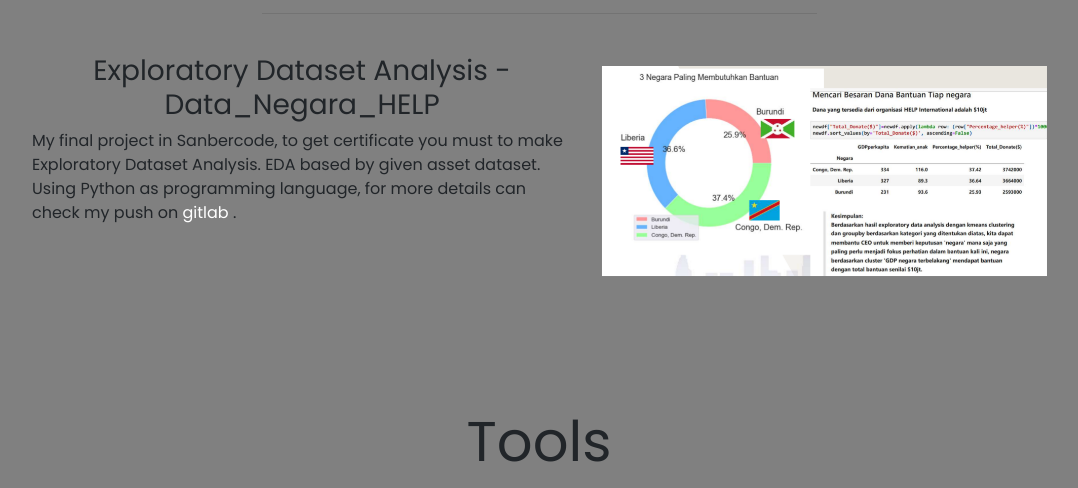
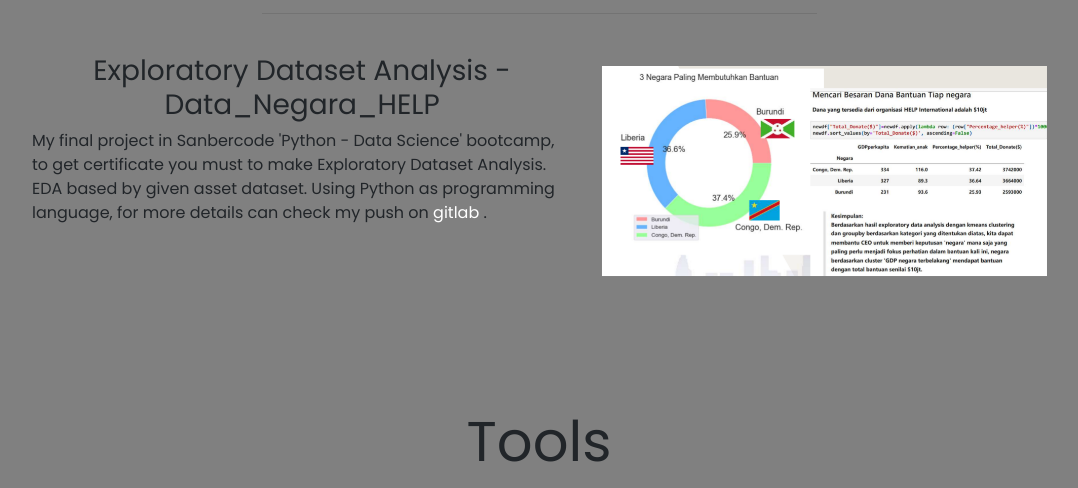
Before and after one commit to kenangghalih21/kenangghalih21.github.io, a plain HTML site: page index.html in a window 1280 px wide. Shown: the part 4502-4990 px from the top of the page, without its empty margins (101-1179 px from the left). Drawn offline with nearby package versions, Linux system fonts and the light colour scheme.

Commit message:
last ver.

```diff
--- a/index.html
+++ b/index.html
@@ -254,7 +254,7 @@
 				<div class="col-sm-12 col-lg-6 order-lg-0 mt-3"data-aos="flip-right" data-aos-duration="1500">
 					<h3 class="text-center">Exploratory Dataset Analysis - Data_Negara_HELP</h3>
 					<p class="text-left">
-						My final project in Sanbercode, to get certificate you must to make Exploratory Dataset Analysis.
+						My final project in Sanbercode 'Python - Data Science' bootcamp, to get certificate you must to make Exploratory Dataset Analysis.
 						EDA based by given asset dataset. Using Python as programming language, for more details
 						can check my push on  <a href="https://gitlab.com/kenangghalih21/sanber_datascience_41/-/blob/main/tugas/TugasAkhir/EDA_DataNegara.ipynb" target="_blank">gitlab </a>.
 					</p>
```
